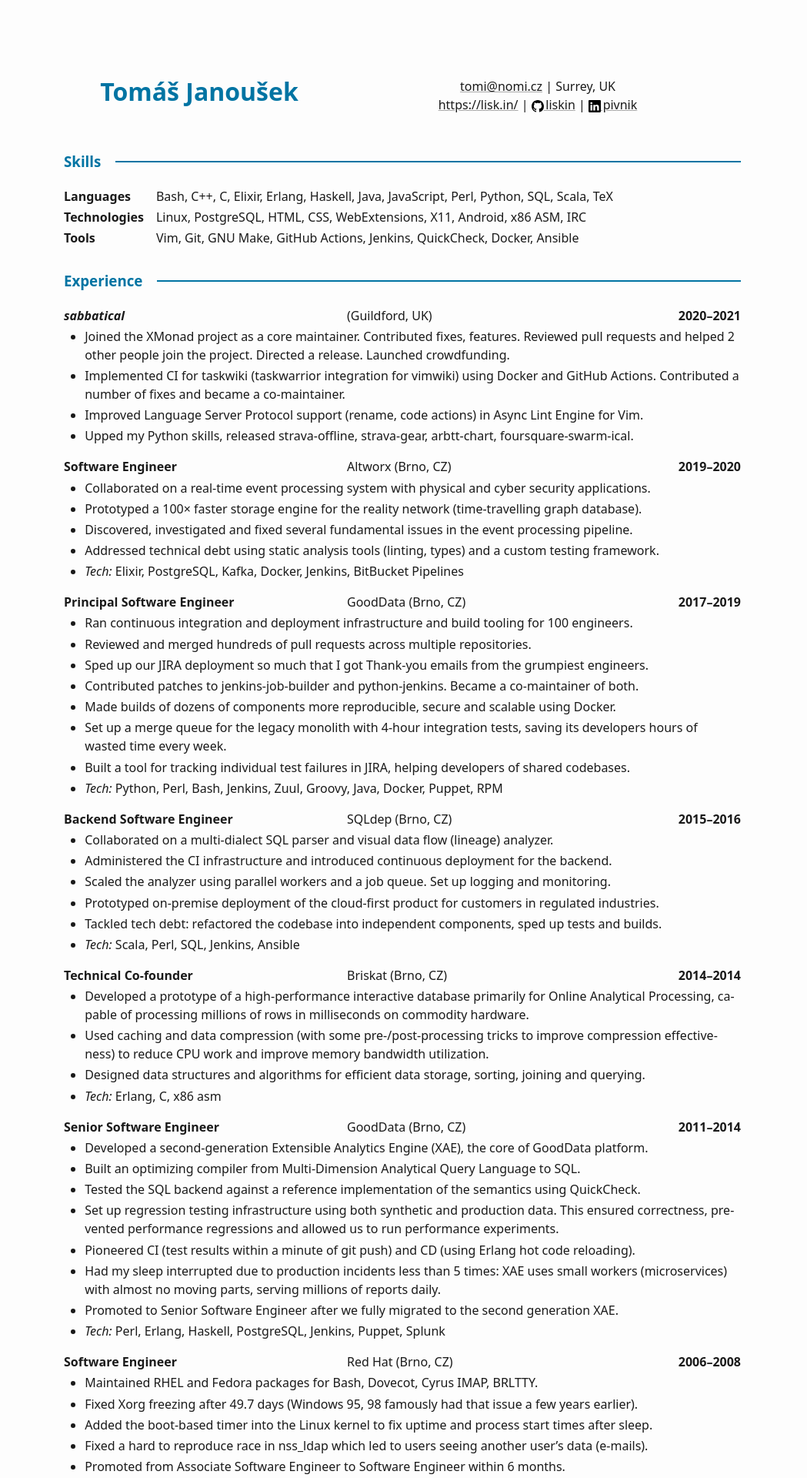
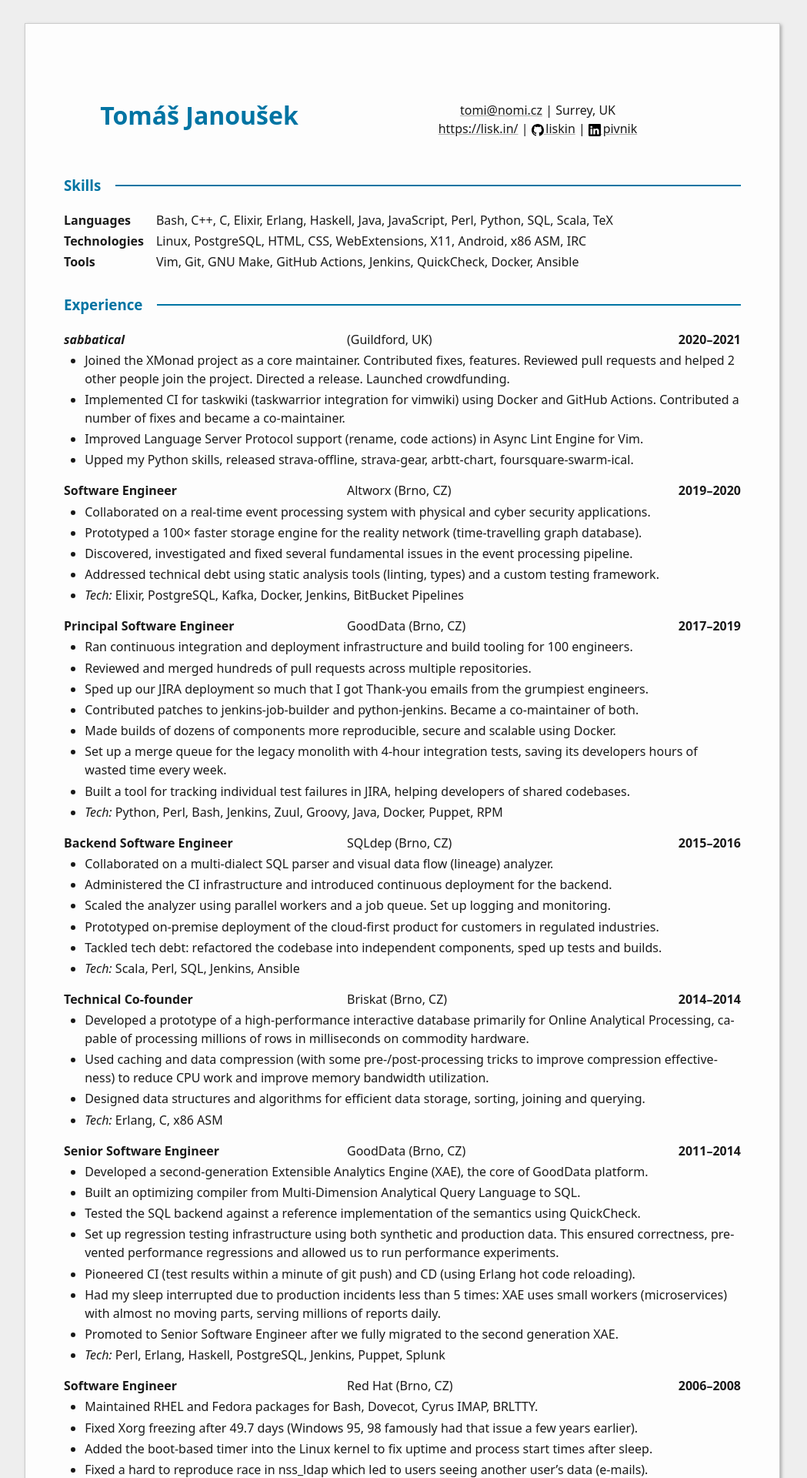
Before and after one commit to liskin/work.lisk.in, a Jekyll site: the page cv/tomas-janousek-cv-resume.html, which Jekyll copies as it is, in a window 1280 px wide. Shown: the top 1920 px of the page at 77% size, without its empty margins (117-1166 px from the left). Built offline with Jekyll 4.4.1, drawn with Linux system fonts in a browser that asks for light colours; some of the changed text lies outside the part shown.

Commit message:
cv: Update

```diff
--- a/cv/tomas-janousek-cv-resume.html
+++ b/cv/tomas-janousek-cv-resume.html
@@ -158,6 +158,11 @@ html { font-size: 16px; font-family: sans; }
 
 body { max-width: 55em; }
 
+@media screen and (min-width: 1200px) {
+html { background-color: #eee; }
+body { margin: 30px auto; background-color: #fdfdfd; border: 1px solid #ccc; box-shadow: 2px 2px 4px #aaa; }
+}
+
 @media print { @page { size: A4; margin: 1cm; @bottom-center { content: counter(page); } } }
 
 header { margin-bottom: 2em; }
@@ -283,7 +288,7 @@ div { break-inside: avoid; }
 <li><p>Developed a prototype of a high-performance interactive database primarily for Online Analytical Processing, capable of processing millions of rows in milliseconds on commodity hardware.</p></li>
 <li><p>Used caching and data compression (with some pre-/post-processing tricks to improve compression effectiveness) to reduce CPU work and improve memory bandwidth utilization.</p></li>
 <li><p>Designed data structures and algorithms for efficient data storage, sorting, joining and querying.</p></li>
-<li><p><em>Tech:</em> Erlang, C, x86 asm</p></li>
+<li><p><em>Tech:</em> Erlang, C, x86 ASM</p></li>
 </ul>
 </div>
 <div class="entry">
```
Also changed, not shown: other parts of cv/tomas-janousek-cv-resume.html (+1 -1 lines).
